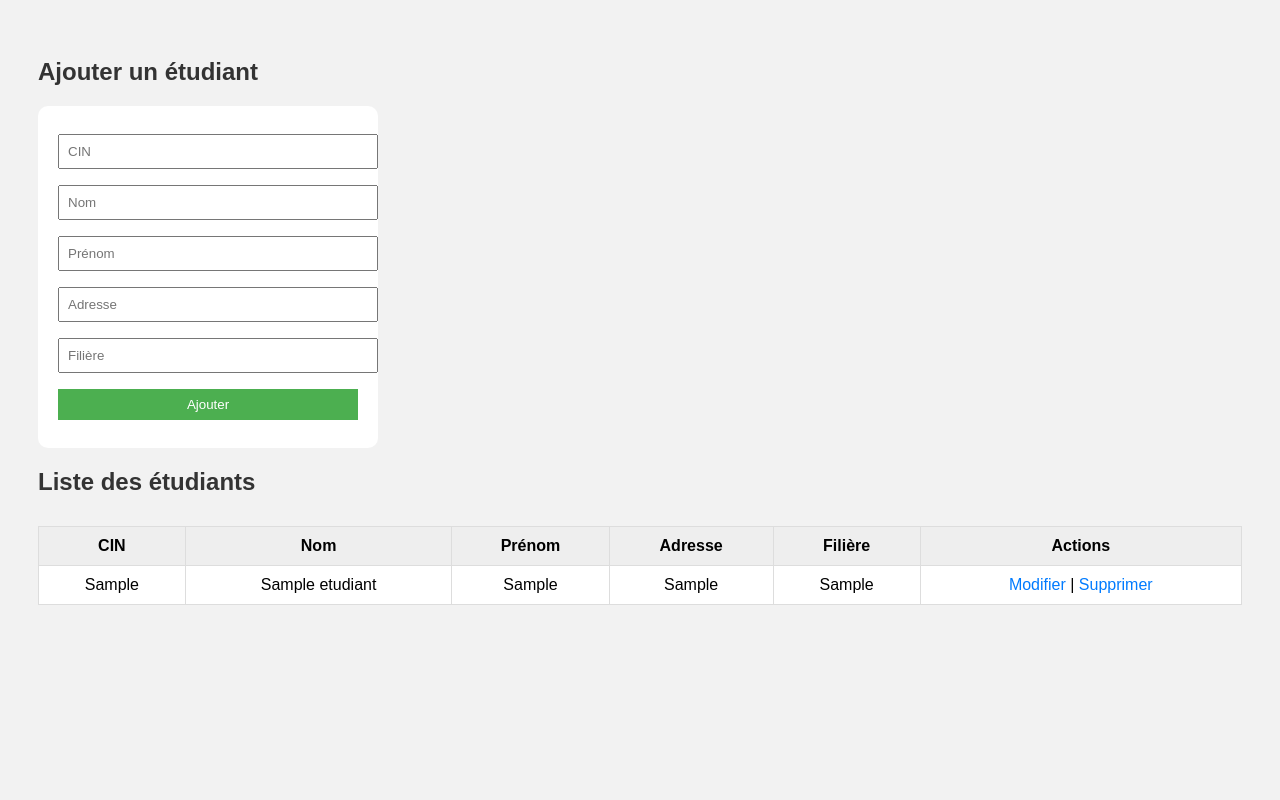
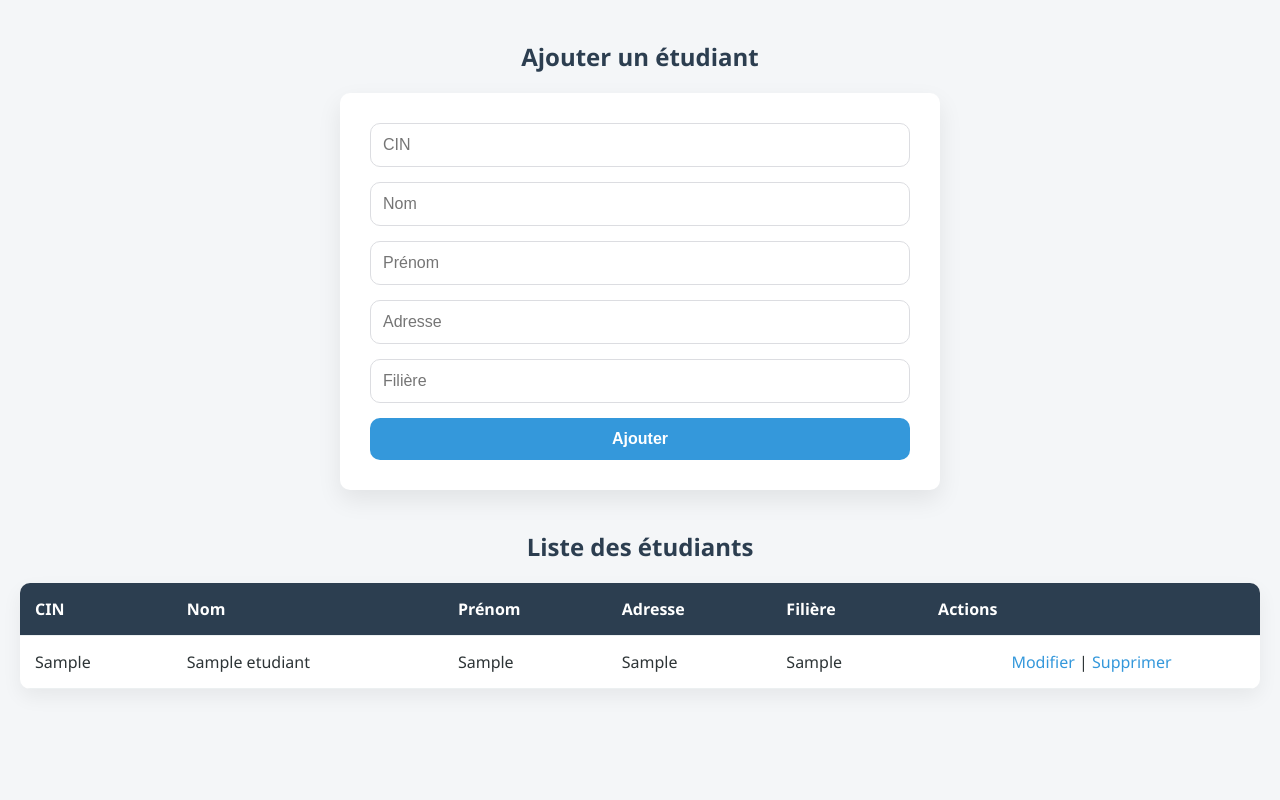
Before and after one commit to Benkamelachraf/INFO, a PHP site: page / in a window 1280 px wide. Run offline with PHP 8.4, Linux system fonts and the light colour scheme; tables that the repository leaves empty or names only in its code hold one stand-in row (values such as "Sample post").

Commit message:
Update style.css

```diff
--- a/style.css
+++ b/style.css
@@ -1,54 +1,111 @@
+:root {
+    --primary-color: #2c3e50;
+    --accent-color: #3498db;
+    --bg-color: #f4f6f8;
+    --white: #ffffff;
+    --text-color: #2d3436;
+    --border-radius: 10px;
+    --transition-speed: 0.3s;
+}
+
+* {
+    margin: 0;
+    padding: 0;
+    box-sizing: border-box;
+}
+
 body {
-    font-family: Arial;
-    padding: 30px;
-    background: #f2f2f2;
+    display: flex;
+    flex-direction: column;
+    align-items: center;
+    justify-content: flex-start;
+    min-height: 100vh;
+    background-color: var(--bg-color);
+    font-family: 'Segoe UI', Tahoma, Geneva, Verdana, sans-serif;
+    color: var(--text-color);
+    padding: 40px 20px;
 }
 
 h2 {
-    color: #333;
+    color: var(--primary-color);
+    margin-bottom: 20px;
 }
 
 form {
-    background: #fff;
-    padding: 20px;
-    border-radius: 10px;
-    width: 300px;
+    background-color: var(--white);
+    padding: 30px;
+    border-radius: var(--border-radius);
+    box-shadow: 0 10px 25px rgba(0, 0, 0, 0.08);
+    max-width: 600px;
+    width: 100%;
+    margin-bottom: 40px;
 }
 
-input[type=text], input[type=submit] {
+form input[type="text"] {
     width: 100%;
-    padding: 8px;
-    margin: 8px 0;
+    padding: 12px;
+    margin-bottom: 15px;
+    border: 1px solid #dcdde1;
+    border-radius: var(--border-radius);
+    font-size: 16px;
+    transition: border-color var(--transition-speed);
 }
 
-input[type=submit] {
-    background: #4CAF50;
-    color: white;
+form input[type="text"]:focus {
+    border-color: var(--accent-color);
+    outline: none;
+}
+
+form input[type="submit"] {
+    background-color: var(--accent-color);
+    color: var(--white);
     border: none;
+    padding: 12px;
+    border-radius: var(--border-radius);
+    font-size: 16px;
+    font-weight: bold;
     cursor: pointer;
+    transition: background-color var(--transition-speed);
+    width: 100%;
+}
+
+form input[type="submit"]:hover {
+    background-color: #2980b9;
 }
 
 table {
     width: 100%;
-    margin-top: 30px;
     border-collapse: collapse;
-    background: #fff;
+    background-color: var(--white);
+    box-shadow: 0 8px 20px rgba(0, 0, 0, 0.06);
+    border-radius: var(--border-radius);
+    overflow: hidden;
 }
 
 th, td {
-    border: 1px solid #ddd;
-    padding: 10px;
+    padding: 15px;
+    text-align: left;
+    border-bottom: 1px solid #ecf0f1;
+}
+
+th {
+    background-color: var(--primary-color);
+    color: var(--white);
+    font-weight: 600;
+}
+
+td:last-child {
     text-align: center;
 }
 
-th {
-    background: #eee;
+a {
+    color: var(--accent-color);
+    text-decoration: none;
+    font-weight: 500;
+    transition: color var(--transition-speed);
 }
 
-a {
-    color: #007BFF;
-    text-decoration: none;
+a:hover {
+    color: #216fa0;
+    text-decoration: underline;
 }
-a:hover {
-    text-decoration: underline;
-}
```
